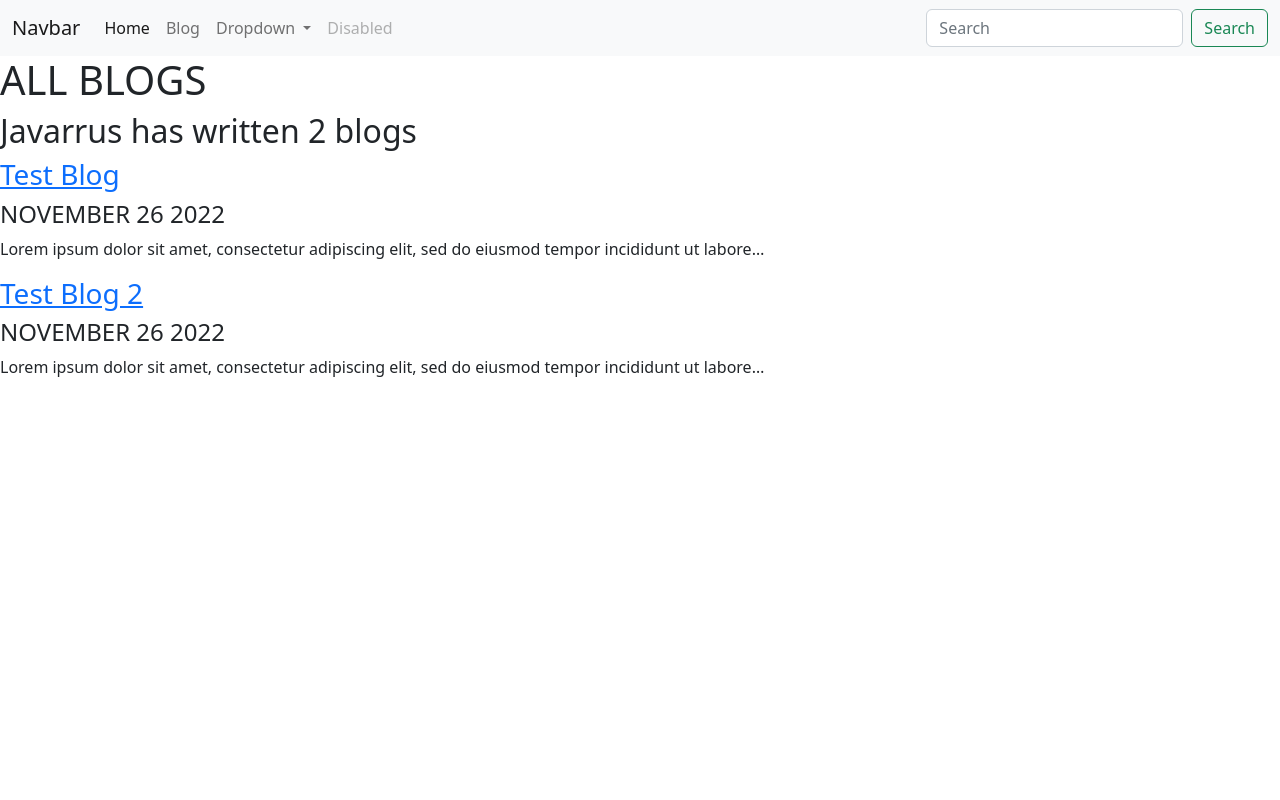
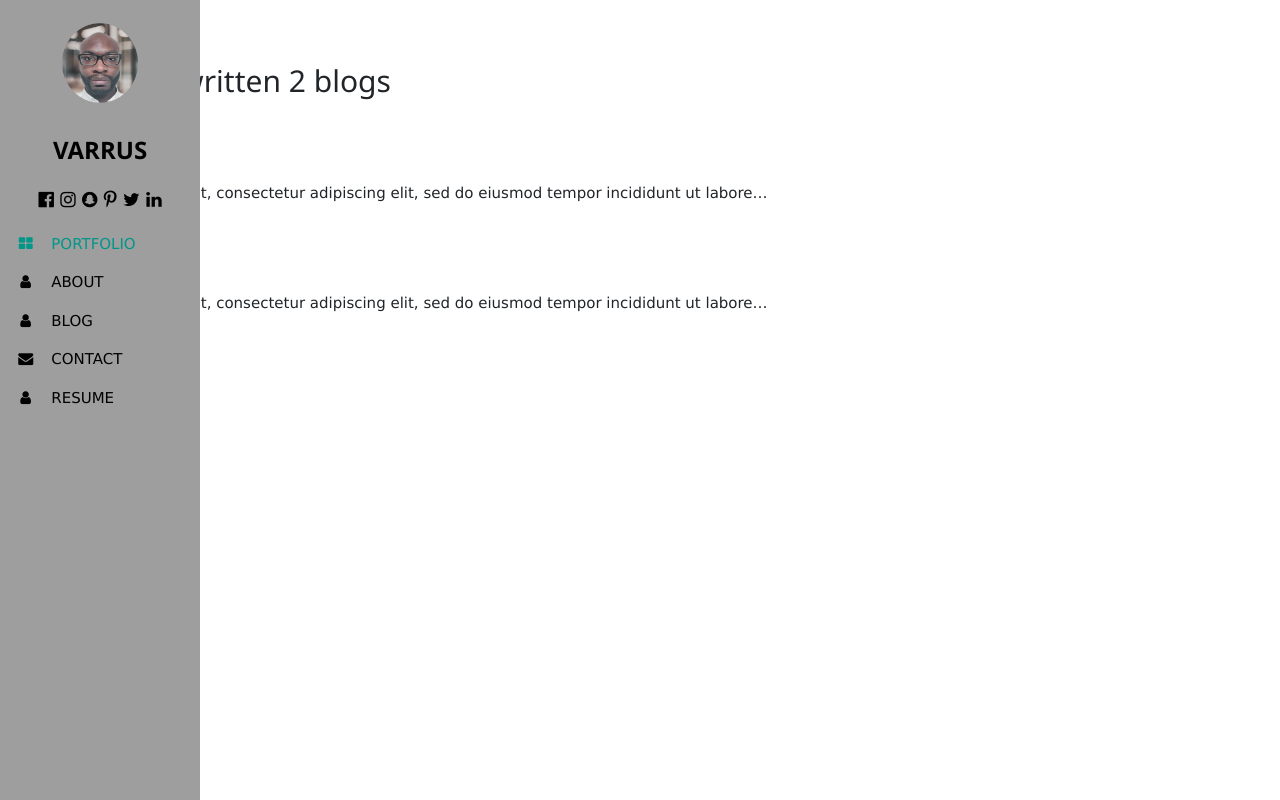
Before and after one commit to JavarrusM/portfolio-project, a Django app: page /blog/ in a window 1280 px wide. Run offline with Django 4.2, Linux system fonts and the light colour scheme; data comes from the database, SQL or seed files in the repository.

Commit message:
update: home and base templates extended

```diff
--- a/portfolio_project/portfolio/templates/portfolio/base.html
+++ b/portfolio_project/portfolio/templates/portfolio/base.html
@@ -1,3 +1,4 @@
+{% load static %}
 <!DOCTYPE html>
 <html lang="en">
     <head>
@@ -10,88 +11,62 @@
             integrity="sha384-rbsA2VBKQhggwzxH7pPCaAqO46MgnOM80zW1RWuH61DGLwZJEdK2Kadq2F9CUG65"
             crossorigin="anonymous"
         />
+        <link
+            rel="stylesheet"
+            href="https://www.w3schools.com/w3css/4/w3.css"
+        />
+
+        <link
+            rel="stylesheet"
+            href="https://fonts.googleapis.com/css?family=Raleway"
+        />
+
+        <link
+            rel="stylesheet"
+            href="https://cdn.jsdelivr.net/gh/devicons/devicon@v2.15.1/devicon.min.css"
+        />
+
+        <link
+            rel="stylesheet"
+            href="https://cdnjs.cloudflare.com/ajax/libs/font-awesome/4.7.0/css/font-awesome.min.css"
+        />
+
+        <link rel="stylesheet" href="{% static 'portfolio/css/style.css' %}" />
     </head>
     <body>
-        <nav class="navbar navbar-expand-lg bg-light">
-            <div class="container-fluid">
-                <a class="navbar-brand" href="#">Navbar</a>
-                <button
-                    class="navbar-toggler"
-                    type="button"
-                    data-bs-toggle="collapse"
-                    data-bs-target="#navbarSupportedContent"
-                    aria-controls="navbarSupportedContent"
-                    aria-expanded="false"
-                    aria-label="Toggle navigation"
-                >
-                    <span class="navbar-toggler-icon"></span>
-                </button>
-                <div
-                    class="collapse navbar-collapse"
-                    id="navbarSupportedContent"
-                >
-                    <ul class="navbar-nav me-auto mb-2 mb-lg-0">
-                        <li class="nav-item">
-                            <a
-                                class="nav-link active"
-                                aria-current="page"
-                                href="#"
-                                >Home</a
-                            >
-                        </li>
-                        <li class="nav-item">
-                            <a class="nav-link" href="#">Blog</a>
-                        </li>
-                        <li class="nav-item dropdown">
-                            <a
-                                class="nav-link dropdown-toggle"
-                                href="#"
-                                role="button"
-                                data-bs-toggle="dropdown"
-                                aria-expanded="false"
-                            >
-                                Dropdown
-                            </a>
-                            <ul class="dropdown-menu">
-                                <li>
-                                    <a class="dropdown-item" href="#">Action</a>
-                                </li>
-                                <li>
-                                    <a class="dropdown-item" href="#"
-                                        >Another action</a
-                                    >
-                                </li>
-                                <li><hr class="dropdown-divider" /></li>
-                                <li>
-                                    <a class="dropdown-item" href="#"
-                                        >Something else here</a
-                                    >
-                                </li>
-                            </ul>
-                        </li>
-                        <li class="nav-item">
-                            <a class="nav-link disabled">Disabled</a>
-                        </li>
-                    </ul>
-                    <form class="d-flex" role="search">
-                        <input
-                            class="form-control me-2"
-                            type="search"
-                            placeholder="Search"
-                            aria-label="Search"
-                        />
-                        <button class="btn btn-outline-success" type="submit">
-                            Search
-                        </button>
-                    </form>
-                </div>
-            </div>
-        </nav>
-        {% block content %} {% endblock content %}
+        <!-- Sidebar/menu -->
+        {% include "portfolio/include/base/sidebar.html" %}
+
+        <!-- Overlay effect when opening sidebar on small screens -->
+        {% block animation %} {% endblock animation %}
+
+        <!-- !PAGE CONTENT! -->
+        {% include "portfolio/include/base/nav.html" %}
+
+
+        {% block content %}{% endblock content %}
+
         <script
             src="https://cdn.jsdelivr.net/npm/bootstrap@5.2.3/dist/js/bootstrap.bundle.min.js"
             integrity="sha384-kenU1KFdBIe4zVF0s0G1M5b4hcpxyD9F7jL+jjXkk+Q2h455rYXK/7HAuoJl+0I4"
             crossorigin="anonymous"
         ></script>
+        <script>
+            // Script to open and close sidebar
+            function w3_open() {
+                document.getElementById("mySidebar").style.display = "block";
+                document.getElementById("myOverlay").style.display = "block";
+            }
+
+            function w3_close() {
+                document.getElementById("mySidebar").style.display = "none";
+                document.getElementById("myOverlay").style.display = "none";
+            }
+
+            document.addEventListener("scroll", (e) => {
+                const navTitle = document.querySelector(".portfolio-title");
+                navTitle.style.opacity = `${100 - window.scrollY}`;
+            });
+        </script>
     </body>
 </html>
```
Also changed, not shown: portfolio_project/portfolio/templates/portfolio/home.html (+18 -18 lines).
